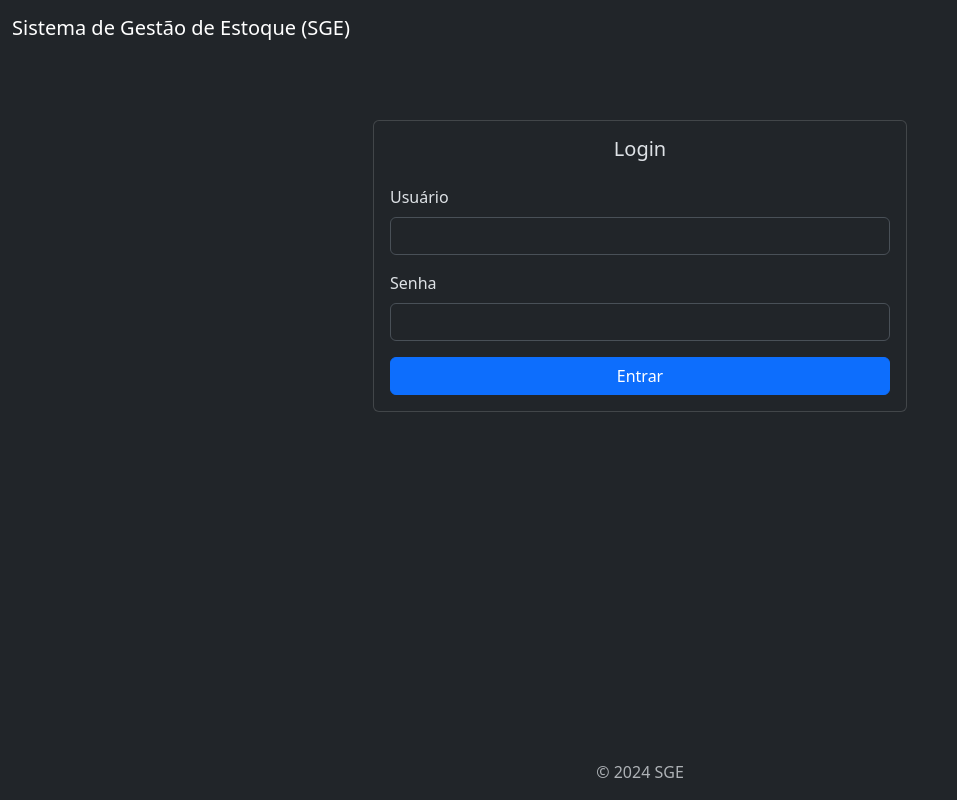
After one commit to wilsonritt/sge, a Django app: page /login/ in a window 1280 px wide. The commit adds this page. Shown: the whole page, without its empty margins (0-957 px from the left). Run offline with Django 5.2, Linux system fonts and the light colour scheme.

Commit message:
added login system

```diff
--- a/app/settings.py
+++ b/app/settings.py
@@ -45,6 +45,11 @@ INSTALLED_APPS = [
     'inflows',
     'outflows',
 ]
+
+LOGIN_URL = 'login'
+LOGIN_REDIRECT_URL = '/'
+
+LOGOUT_REDIRECT_URL = '/login/'
 
 MIDDLEWARE = [
     'django.middleware.security.SecurityMiddleware',
--- a/app/templates/base.html
+++ b/app/templates/base.html
@@ -16,7 +16,9 @@
   {% include 'components/_header.html' %}
 
   <div class="container-fluid">
-    {% include 'components/_sidebar.html' %}
+    {% if user.is_authenticated %}
+      {% include 'components/_sidebar.html' %}
+    {% endif %}
     <div class="col py-3">
       <div class="container mt-4">
         <main>
--- /dev/null
+++ b/app/templates/registration/login.html
@@ -0,0 +1,44 @@
+{% extends 'base.html' %}
+{% block title %}Login{% endblock %}
+
+{% block content %}
+<div class="container mt-5">
+  <div class="row justify-content-center">
+    <div class="col-md-6">
+      <div class="card">
+        <div class="card-body">
+          <h5 class="card-title text-center mb-4">Login</h5>
+          <form method="post">
+            {% csrf_token %}
+            <div class="mb-3">
+              <label for="username" class="form-label">Usuário</label>
+              <input type="text" class="form-control" id="username" name="username" required>
+            </div>
+            <div class="mb-3">
+              <label for="password" class="form-label">Senha</label>
+              <input type="password" class="form-control" id="password" name="password" required>
+            </div>
+            <div class="d-grid gap-2">
+              <button type="submit" class="btn btn-primary">Entrar</button>
+            </div>
+          </form>
+          {% if form.errors %}
+            <div class="alert alert-danger mt-4">
+              <ul class="mb-0">
+                {% for field in form %}
+                  {% for error in field.errors %}
+                    <li>{{ error }}</li>
+                  {% endfor %}
+                {% endfor %}
+                {% for error in form.non_field_errors %}
+                  <li>{{ error }}</li>
+                {% endfor %}
+              </ul>
+            </div>
+          {% endif %}
+        </div>
+      </div>
+    </div>
+  </div>
+</div>
+{% endblock %}
--- a/app/urls.py
+++ b/app/urls.py
@@ -1,9 +1,13 @@
 from django.contrib import admin
 from django.urls import path, include
+from django.contrib.auth import views as auth_views
 from . import views
 
 urlpatterns = [
     path('admin/', admin.site.urls),
+
+    path('login/', auth_views.LoginView.as_view(), name='login'),
+    path('logout/', auth_views.LogoutView.as_view(), name='logout'),
 
     path('', views.home, name='home'),
 
--- a/app/views.py
+++ b/app/views.py
@@ -1,8 +1,9 @@
 import json
+from django.contrib.auth.decorators import login_required
 from django.shortcuts import render
 from . import metrics
 
-
+@login_required(login_url='login')
 def home(request):
     product_metrics = metrics.get_product_metrics()
     sales_metrics = metrics.get_sales_metrics()
```
Also changed, not shown: app/templates/components/_sidebar.html (+11 -0 lines), brands/views.py (+6 -5 lines), categories/views.py (+6 -5 lines), inflows/views.py (+4 -3 lines), outflows/views.py (+4 -3 lines), products/views.py (+6 -5 lines), suppliers/views.py (+6 -5 lines).
